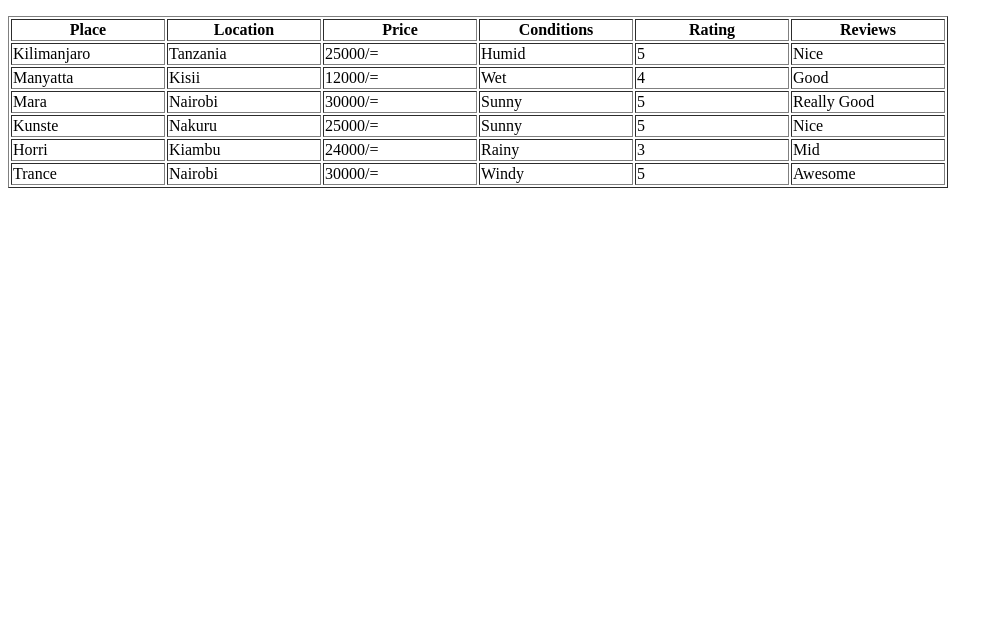
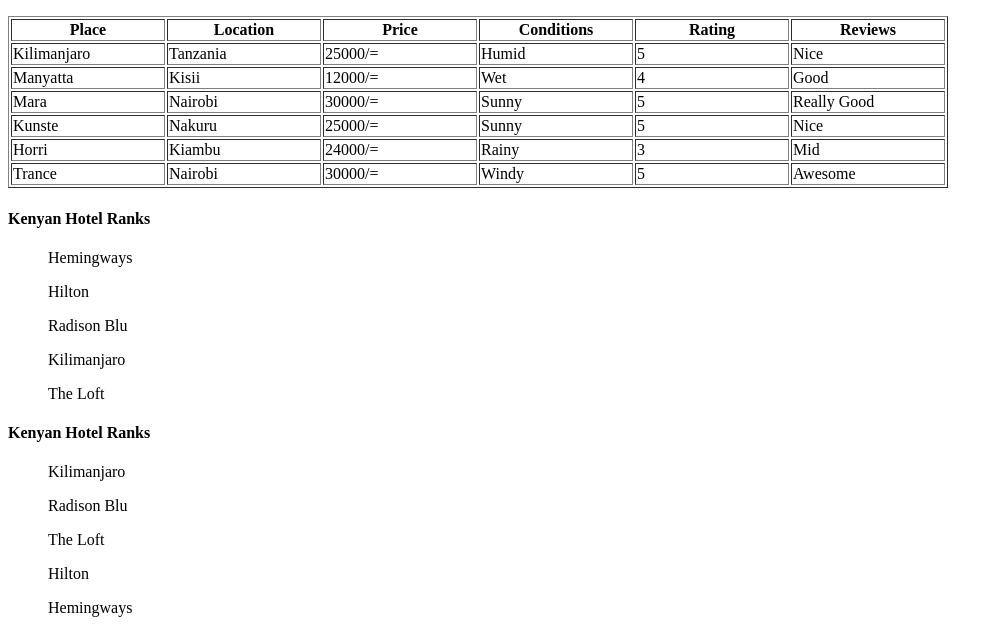
Before and after one commit to rushionsdomain/Moringa-Day-4-HTML-elements-, a plain HTML site: page index.html in a window 1280 px wide. Shown: the part 930-1563 px from the top of the page, without its empty margins (0-1003 px from the left). Before the commit the page ends 1126 px from the top, so only its background shows below. Drawn offline with Linux system fonts and the light colour scheme.

Commit message:
Messed around with more elements

```diff
--- a/index.html
+++ b/index.html
@@ -113,5 +113,41 @@
         </tr>
       </table>
     </section>
+
+    <h4>Kenyan Hotel Ranks</h4>
+
+    <ol>
+      Hemingways
+    </ol>
+    <ol>
+      Hilton
+    </ol>
+    <ol>
+      Radison Blu
+    </ol>
+    <ol>
+      Kilimanjaro
+    </ol>
+    <ol>
+      The Loft
+    </ol>
+
+    <h4>Kenyan Hotel Ranks</h4>
+
+    <ul>
+      Kilimanjaro
+    </ul>
+    <ul>
+      Radison Blu
+    </ul>
+    <ul>
+      The Loft
+    </ul>
+    <ul>
+      Hilton
+    </ul>
+    <ul>
+      Hemingways
+    </ul>
   </body>
 </html>
```
